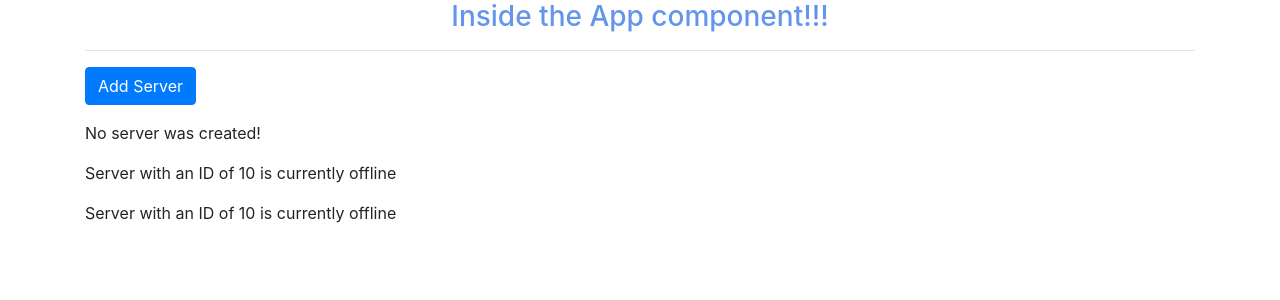
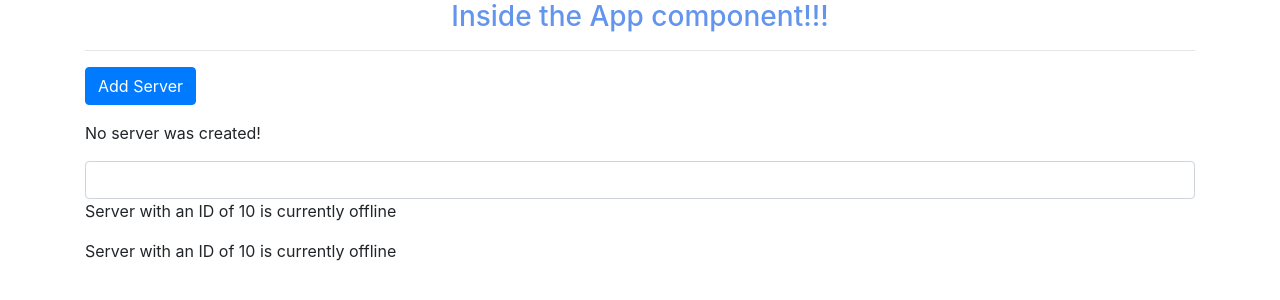
Before and after one commit to storres8/angualr-intro, an Angular app: page / in a window 1280 px wide. Shown: the top 300 px of the page. Built offline with nearby package versions, Linux system fonts and the light colour scheme.

Commit message:
updated event binding.

```diff
--- a/src/app/servers/servers.component.html
+++ b/src/app/servers/servers.component.html
@@ -15,6 +15,14 @@
 
 <p>{{ serverCreationStatus }}</p>
 
+<form>
+  <input
+    type="text"
+    class="form-control"
+    (input)="onUpdateServerName($event)"
+  />
+</form>
+
 <!--Servers component the parent component the shows 2 individual server components-->
 <app-server></app-server>
 <app-server></app-server>
--- a/src/app/servers/servers.component.ts
+++ b/src/app/servers/servers.component.ts
@@ -21,4 +21,8 @@ export class ServersComponent implements OnInit {
     this.serverCreationStatus = "Server was created!";
     return;
   }
+
+  onUpdateServerName(event) {
+    this.serverCreationStatus = event.target.value;
+  }
 }
```
